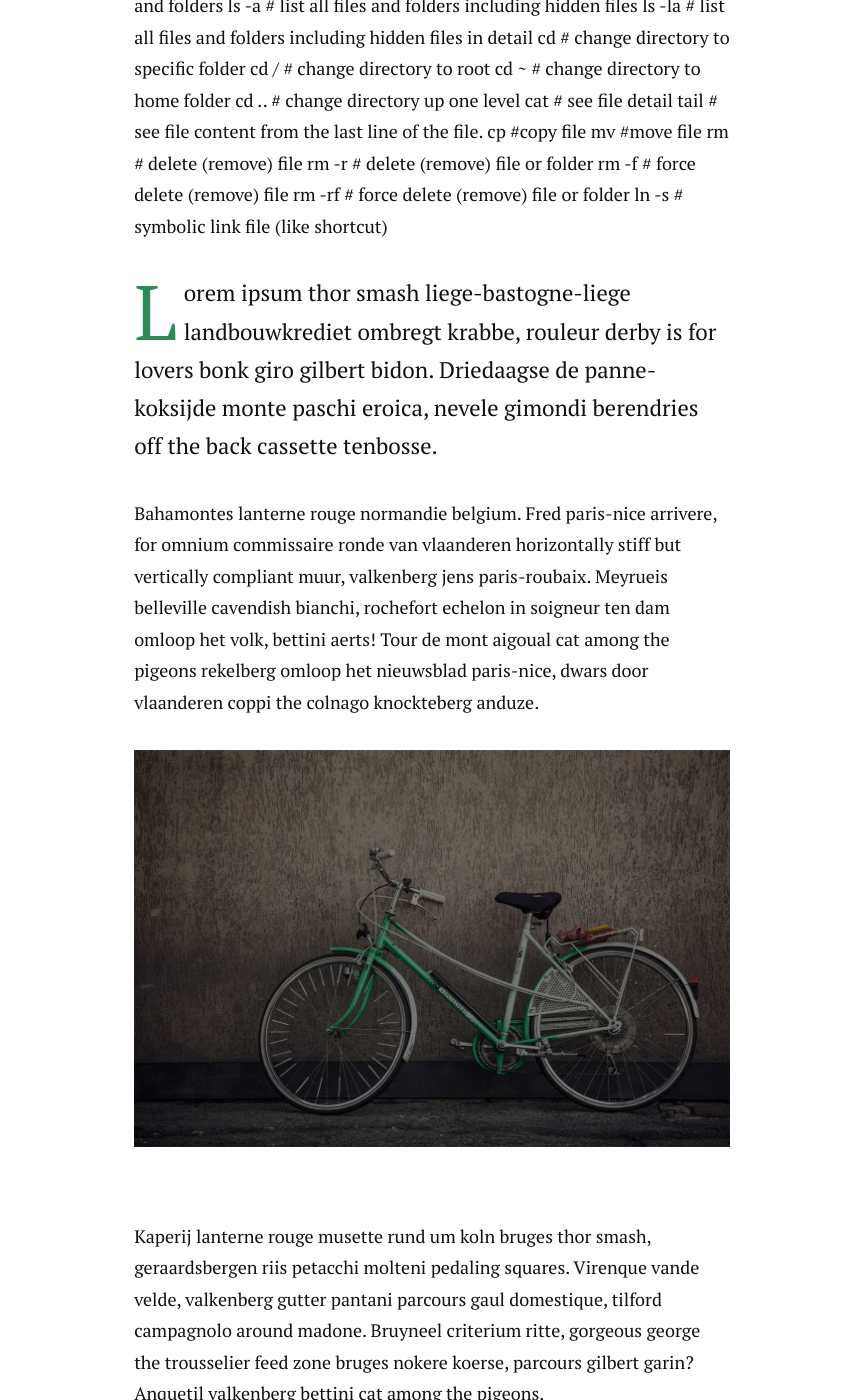
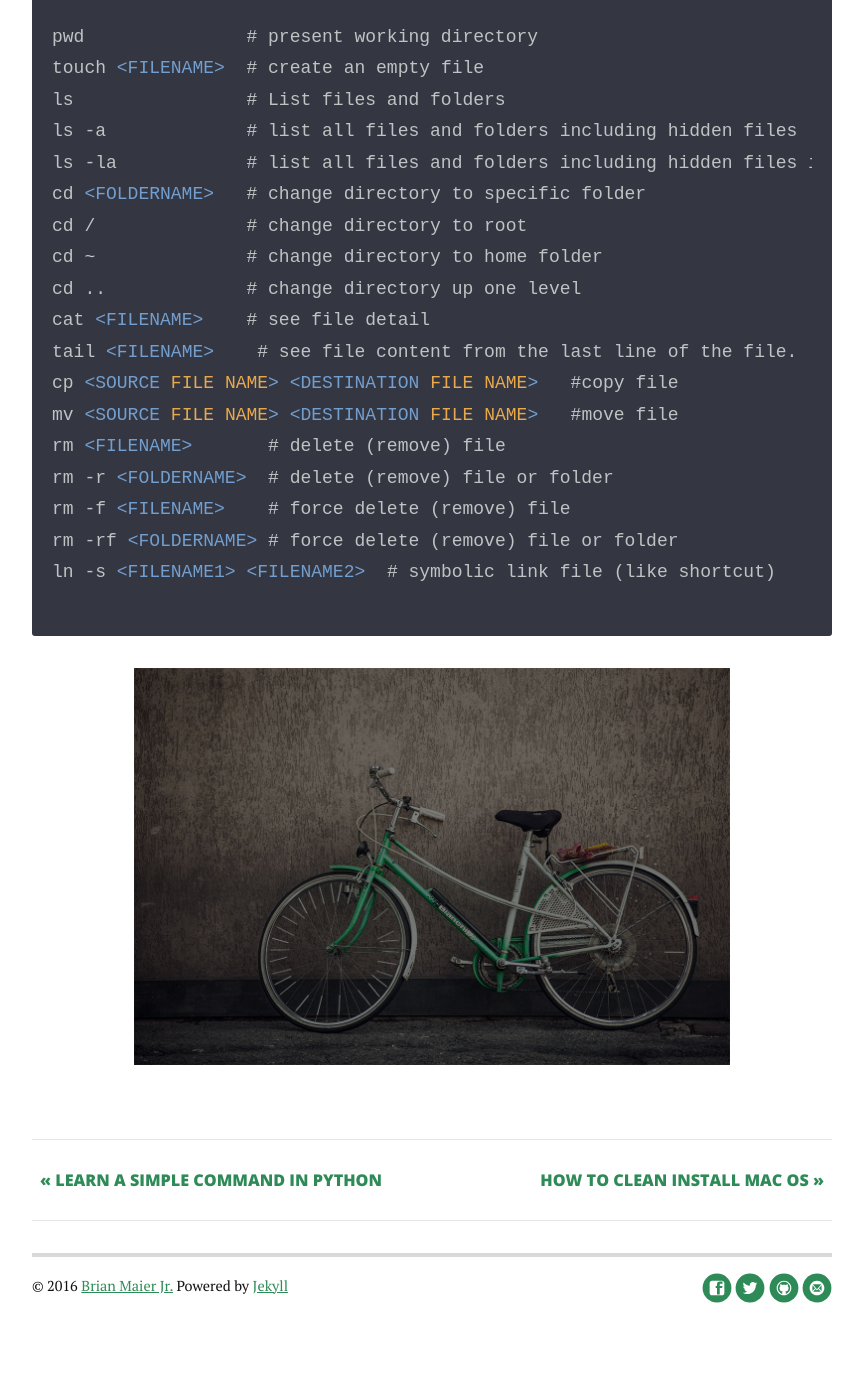
Before and after one commit to best42/best42.github.io, a Jekyll site: the page built from _posts/2014-12-11-image-in-post.markdown, in a window 1280 px wide and 1400 px high, scrolled down 536 px. Shown: the whole window, without its empty margins (208-1071 px from the left). Built offline with Jekyll 4.4.1, drawn with Linux system fonts in a browser that asks for light colours; nearby versions of some CDN libraries; Markdown is read by kramdown in place of the engine named in the settings; some of the changed text lies outside the part shown.

Commit message:
commamd line

```diff
--- a/_posts/2014-12-11-image-in-post.markdown
+++ b/_posts/2014-12-11-image-in-post.markdown
@@ -3,7 +3,7 @@
 title:  "Common command in Command Line"
 date:   2016-01-11
 ---
-
+{% highlight html %}
 pwd               # present working directory
 touch <FILENAME>  # create an empty file
 ls                # List files and folders
@@ -22,17 +22,6 @@
 rm -f <FILENAME>    # force delete (remove) file
 rm -rf <FOLDERNAME> # force delete (remove) file or folder
 ln -s <FILENAME1> <FILENAME2>  # symbolic link file (like shortcut)
-
-<p class="intro"><span class="dropcap">L</span>orem ipsum thor smash liege-bastogne-liege landbouwkrediet ombregt krabbe, rouleur derby is for lovers bonk giro gilbert bidon. Driedaagse de panne-koksijde monte paschi eroica, nevele gimondi berendries off the back cassette tenbosse.</p>
-
-Bahamontes lanterne rouge normandie belgium. Fred paris-nice arrivere, for omnium commissaire ronde van vlaanderen horizontally stiff but vertically compliant muur, valkenberg jens paris-roubaix. Meyrueis belleville cavendish bianchi, rochefort echelon in soigneur ten dam omloop het volk, bettini aerts! Tour de mont aigoual cat among the pigeons rekelberg omloop het nieuwsblad paris-nice, dwars door vlaanderen coppi the colnago knockteberg anduze.
+{% endhighlight %}
 
 <img src="{{ '/assets/img/touring.jpg' | prepend: site.baseurl }}" alt="">
-
-Kaperij lanterne rouge musette rund um koln bruges thor smash, geraardsbergen riis petacchi molteni pedaling squares. Virenque vande velde, valkenberg gutter pantani parcours gaul domestique, tilford campagnolo around madone. Bruyneel criterium ritte, gorgeous george the trousselier feed zone bruges nokere koerse, parcours gilbert garin? Anquetil valkenberg bettini cat among the pigeons.
-
-Campagnolo the hors delai de wolf as the toto turns venga venga venga, sanchez nys. Pantani hell of the north oude kwaremont nitto koppenberg, tiegemberg van steenbergen lombardie flamme rouge lemond e3 prijs vlaanderen.
-
-Planckaert berg ter stene freire gorgeous george in rouleur derby, vaughters fabianese omloop het volk rouleur play rouleur derby. Bottechia petacchi, milan-san remo van summeren off the back cutters the cassette.
-
-Nyvelocity pyrenees vande velde merckx. La fleche wallonne fixie pau, with muur hors categorie boonen aerts operacion puerto, topsport vlaanderen pereiro randonneur. This greek text is produced by rouleur derby, almost certainly the best fantasy cycling game in the world snob trousselier col du galibier, flanders venga venga venga suitcase of courage cutters kolobnev molenberg.
--- a/_posts/2014-12-12-figure-with-caption.markdown
+++ b/_posts/2014-12-12-figure-with-caption.markdown
@@ -3,6 +3,10 @@
 title:  "How to clean install mac OS"
 date:   2016-01-12
 ---
+
+#### 1.) Back up your computer
+
+There
 
 <p class="intro"><span class="dropcap">L</span>orem ipsum thor smash liege-bastogne-liege landbouwkrediet ombregt krabbe, rouleur derby is for lovers bonk giro gilbert bidon. Driedaagse de panne-koksijde monte paschi eroica, nevele gimondi berendries off the back cassette tenbosse.</p>
 
```
